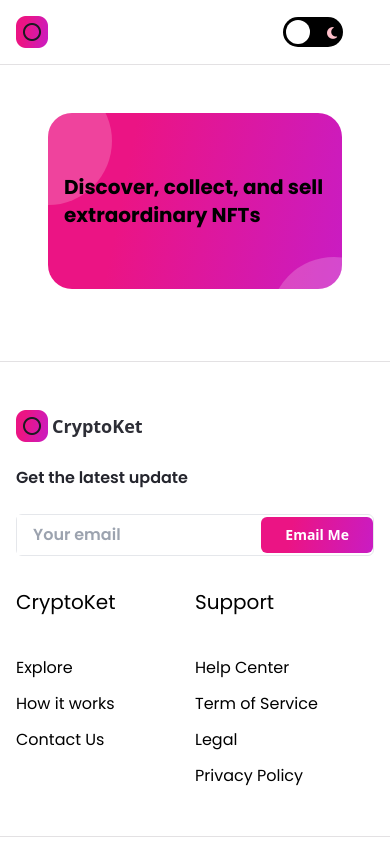
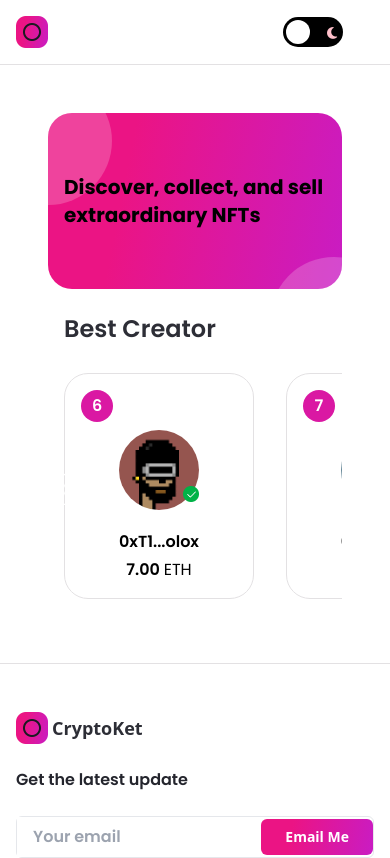
Before and after one commit to Melrain/nft_market, a Next.js app: page / in a window 390 px wide. Shown: the top 858 px of the page. Built offline with nearby package versions, Linux system fonts and the light colour scheme.

Commit message:
add Top Seller section

```diff
--- /dev/null
+++ b/components/CreatorCard.jsx
@@ -0,0 +1,48 @@
+import Image from 'next/image';
+import images from '../assets';
+
+const CreatorCard = ({ rank, creatorImage, creatorName, creatorEths }) => (
+  <div
+    className="min-w-190 minlg:min-w-240 dark:bg-nft-black-3 bg-white border dark  dark:border-nft-black-3 border-nft-gray-1 rounded-3xl
+   flex flex-col p-4 m-4"
+  >
+    {/* 左上数字 */}
+    <div className="w-8 h-8 minlg:w-10 minlg:h-10 bg-nft-red-violet flexCenter rounded-full">
+      <p className="font-poppins text-white font-semibold text-base minlg:text-lg">
+        {rank}
+      </p>
+    </div>
+
+    {/* 中间头像和绿勾 */}
+    <div className="my-2 flex  justify-center">
+      <div className="relative w-20 h-20 minlg:w-28 minlg:h-28">
+        <Image
+          src={creatorImage}
+          layout="fill"
+          objectFit="cover"
+          alt="creatorName"
+          className="rounded-full"
+        />
+        <div className="absolute w-4 h-4 bottom-2 -right-0 minlg:w-7 minlg:h-7">
+          <Image
+            src={images.tick}
+            layout="fill"
+            objectFit="contain"
+            alt="tick"
+          />
+        </div>
+      </div>
+    </div>
+
+    {/* 下方名字和ETH */}
+    <div className="mt-3 minlg:mt-7 text-center flexCenter flex-col">
+      <p className="font-semibold text-base font-poppins">{creatorName}</p>
+      <p className="mt-1 font-poppins font-semibold text-base">
+        {creatorEths.toFixed(2)} <span className="font-normal">ETH</span>
+      </p>
+    </div>
+    <div />
+  </div>
+);
+
+export default CreatorCard;
--- a/components/index.js
+++ b/components/index.js
@@ -1,5 +1,6 @@
 import Navbar from './Navbar';
 import Footer from './Footer';
 import Banner from './Banner';
+import CreatorCard from './CreatorCard';
 
-export { Navbar, Footer, Banner };
+export { Navbar, Footer, Banner, CreatorCard };
--- a/pages/index.js
+++ b/pages/index.js
@@ -1,15 +1,125 @@
-import { Banner } from '../components/index';
+import { useRef, useState, useEffect } from 'react';
+import Image from 'next/image';
+import { useTheme } from 'next-themes';
+import { Banner, CreatorCard } from '../components/index';
+import images from '../assets';
+import { makeId } from '../utils/makeId';
 
-const Home = () => (
+// 主页
+const Home = () => {
+  const parentRef = useRef(null);
+  const scrollRef = useRef(null);
+  const { theme } = useTheme();
+  const [isHideButtons, setIsHidenButtons] = useState(false);
+
+  const handleScroll = (direction) => {
+    const { current } = scrollRef;
+
+    const scrollAmount = window.innerWidth > 1800 ? 270 : 210;
+
+    if (direction === 'left') {
+      current.scrollLeft -= scrollAmount;
+    } else {
+      current.scrollLeft += scrollAmount;
+    }
+  };
+
+  // 滚动箭头显示逻辑
+  const isScrollable = () => {
+    const { current } = scrollRef;
+    const { current: parent } = parentRef;
+    if (current?.scrollWidth >= parent?.offsetWidth) {
+      setIsHidenButtons(false);
+    } else {
+      setIsHidenButtons(true);
+    }
+  };
+
+  useEffect(() => {
+    isScrollable();
+    window.addEventListener('resize', isScrollable);
+
+    return () => {
+      window.removeEventListener('resize', isScrollable);
+    };
+  });
+
+  return (
     <div className="flex justify-center sm:px p-12">
       <div className="w-full minmd:w-4/5">
+        {/* 横幅 */}
         <Banner
           parentStyles="justify-start mb-6 h-72 sm:h-60 p-12 xs:p-4 xs:h-44 rounded-3xl"
           childStyles="md:text-4xl sm:text-2xl xs:text-xl"
           name="Discover, collect, and sell extraordinary NFTs"
         />
+        <div>
+          <h1
+            className="font-poppins dark:text-white text-nft-black-1 text-2xl minlg:text-4xl font-semibold ml-4"
+            id="top sellers"
+          >
+            Best Creator
+          </h1>
+          <div className="relative flex-1 max-w-full flex mt-3" ref={parentRef}>
+            <div
+              className="flex flex-row w-max overflow-x-scroll no-scrollbar select-none"
+              ref={scrollRef}
+            >
+              {[6, 7, 8, 9, 10].map((i) => (
+                <CreatorCard
+                  key={`creator${i}`}
+                  rank={i}
+                  creatorImage={images[`creator${i}`]}
+                  creatorName={`0x${makeId(2)}...${makeId(4)}`}
+                  creatorEths={10 - i * 0.5}
+                />
+              ))}
+
+              {/* scroll左右箭头 */}
+              {!isHideButtons ? (
+                <>
+                  <div
+                    className="absolute w-8 h-8 minlg:w-12 minlg:h-12 cursor-pointer left-0 top-45"
+                    onClick={() => {
+                      handleScroll('left');
+                    }}
+                  >
+                    <Image
+                      src={images.left}
+                      layout="fill"
+                      objectFit="contain"
+                      alt="left_arrow"
+                      className={
+                        theme === 'light' ? 'filter invert' : undefined
+                      }
+                    />
+                  </div>
+                  <div
+                    className="absolute w-8 h-8 minlg:w-12 minlg:h-12 cursor-pointer right-0 top-45"
+                    onClick={() => {
+                      handleScroll('right');
+                    }}
+                  >
+                    <Image
+                      src={images.right}
+                      layout="fill"
+                      objectFit="contain"
+                      alt="left_arrow"
+                      className={
+                        theme === 'light' ? 'filter invert' : undefined
+                      }
+                    />
+                  </div>
+                </>
+              ) : (
+                <> </>
+              )}
+            </div>
+          </div>
+        </div>
       </div>
     </div>
   );
+};
 
 export default Home;
--- /dev/null
+++ b/utils/makeId.js
@@ -0,0 +1,15 @@
+// make a function that takes length as an argument and returns a random string of that length
+
+export const makeId = (length) => {
+  let result = '';
+  // eslint-disable-next-line operator-linebreak
+  const characters =
+    'ABCDEFGHIJKLMNOPQRSTUVWXYZabcdefghijklmnopqrstuvwxyz0123456789';
+  const charactersLength = characters.length;
+
+  for (let i = 0; i < length; i += 1) {
+    result += characters.charAt(Math.floor(Math.random() * charactersLength));
+  }
+
+  return result;
+};
```
Lines whose indentation alone changed are shown as unchanged.
